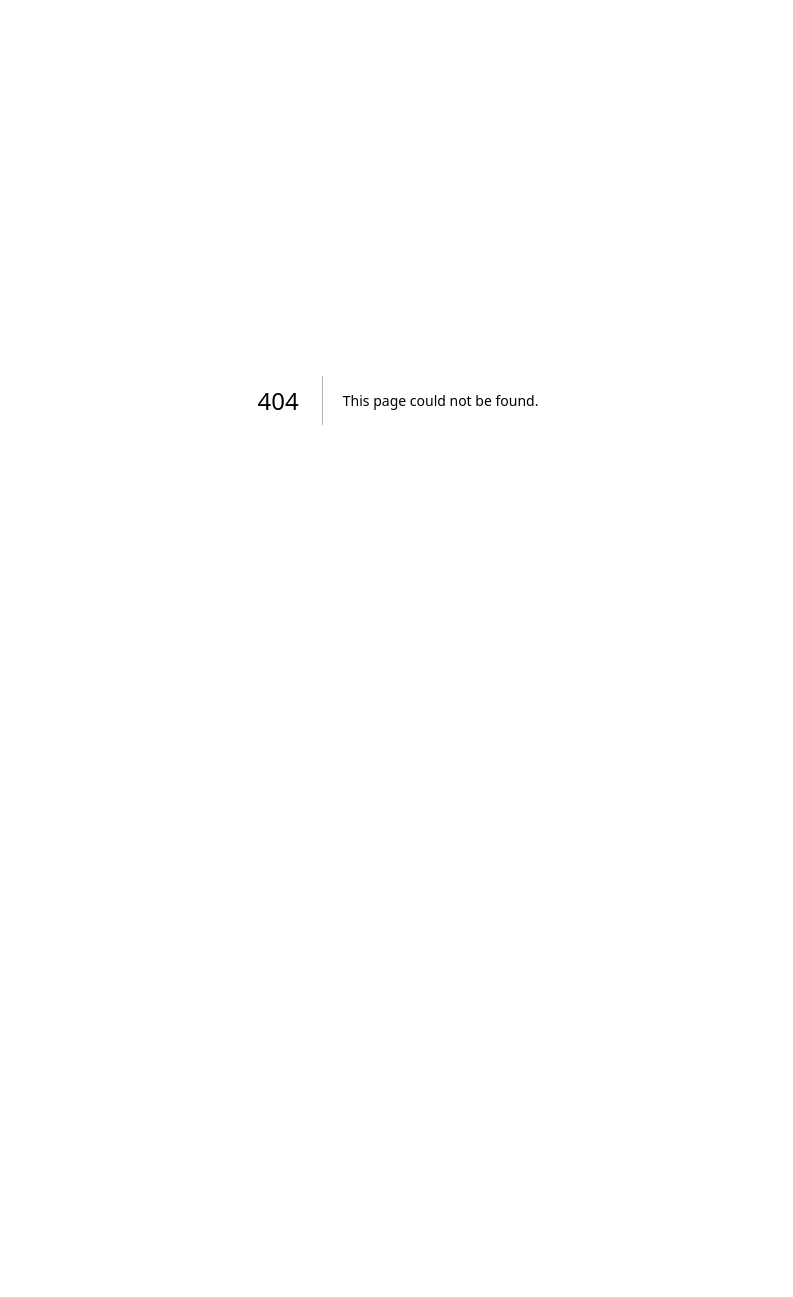
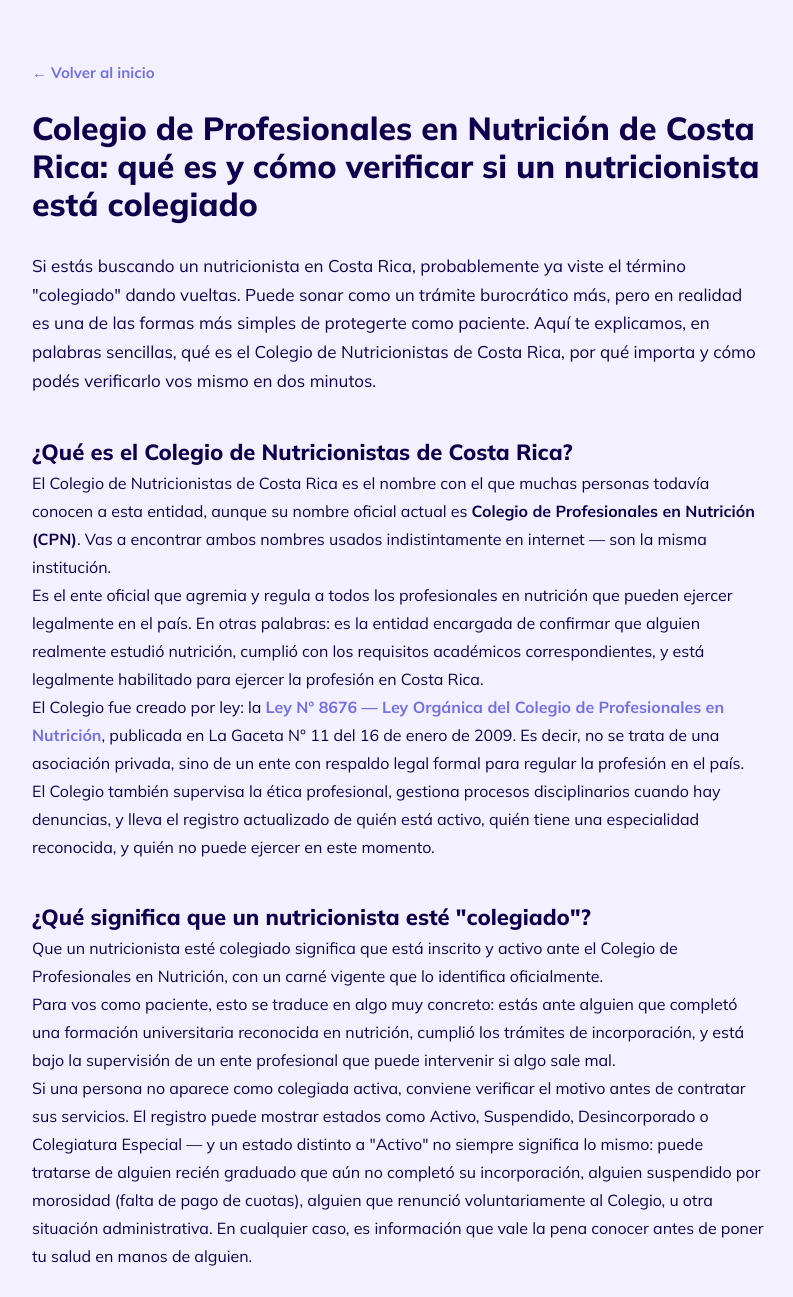
Before and after one commit to Cubujuqui/ncr-directory, a Next.js app: page /colegio-de-nutricionistas-costa-rica in a window 1280 px wide. Before the commit this address had no page. Shown: the top 1297 px of the page, without its empty margins (242-1035 px from the left). Before the commit the page ends 800 px from the top, so only its background shows below. Built offline with nearby package versions, Linux system fonts and the light colour scheme.

Commit message:
add colegio de nutricionistas cornerstone page targeting high-value keyword

```diff
--- /dev/null
+++ b/app/colegio-de-nutricionistas-costa-rica/page.tsx
@@ -0,0 +1,102 @@
+import React from 'react';
+import Link from 'next/link';
+import type { Metadata } from 'next';
+
+export const metadata: Metadata = {
+  title: 'Colegio de Nutricionistas de Costa Rica: qué es y cómo verificar',
+  description:
+    'Descubrí qué es el Colegio de Nutricionistas de Costa Rica (CPN), qué significa "estar colegiado" y cómo verificar si tu nutricionista está autorizado.',
+};
+
+export default function ColegioNutricionistas() {
+  return (
+    <div style={{ minHeight: '100vh', background: '#F3F0FF', fontFamily: "'Mulish', system-ui, sans-serif", color: '#10004C' }}>
+      <div style={{ maxWidth: '780px', margin: '0 auto', padding: '60px 24px' }}>
+        <Link href="/" style={{ color: '#7370E0', textDecoration: 'none', fontWeight: 700, fontSize: '15px' }}>
+          ← Volver al inicio
+        </Link>
+
+        <h1 style={{ fontSize: '32px', fontWeight: 800, margin: '24px 0 8px', lineHeight: 1.2 }}>
+          Colegio de Profesionales en Nutrición de Costa Rica: qué es y cómo verificar si un nutricionista está colegiado
+        </h1>
+
+        <p style={{ fontSize: '17px', lineHeight: 1.7, color: '#10004C', marginTop: '28px' }}>
+          Si estás buscando un nutricionista en Costa Rica, probablemente ya viste el término &quot;colegiado&quot; dando vueltas. Puede sonar como un trámite burocrático más, pero en realidad es una de las formas más simples de protegerte como paciente. Aquí te explicamos, en palabras sencillas, qué es el Colegio de Nutricionistas de Costa Rica, por qué importa y cómo podés verificarlo vos mismo en dos minutos.
+        </p>
+
+        <h2 style={{ fontSize: '22px', fontWeight: 800, marginTop: '40px' }}>¿Qué es el Colegio de Nutricionistas de Costa Rica?</h2>
+        <p style={{ fontSize: '16px', lineHeight: 1.75 }}>
+          El Colegio de Nutricionistas de Costa Rica es el nombre con el que muchas personas todavía conocen a esta entidad, aunque su nombre oficial actual es <strong>Colegio de Profesionales en Nutrición (CPN)</strong>. Vas a encontrar ambos nombres usados indistintamente en internet — son la misma institución.
+        </p>
+        <p style={{ fontSize: '16px', lineHeight: 1.75 }}>
+          Es el ente oficial que agremia y regula a todos los profesionales en nutrición que pueden ejercer legalmente en el país. En otras palabras: es la entidad encargada de confirmar que alguien realmente estudió nutrición, cumplió con los requisitos académicos correspondientes, y está legalmente habilitado para ejercer la profesión en Costa Rica.
+        </p>
+<p style={{ fontSize: '16px', lineHeight: 1.75 }}>
+          {'El Colegio fue creado por ley: la '}
+          {React.createElement(
+            'a',
+            {
+              href: 'http://www.pgrweb.go.cr/scij/Busqueda/Normativa/Normas/nrm_texto_completo.aspx?param2=NRTC&nValor1=1&nValor2=64716&strTipM=TC',
+              target: '_blank',
+              rel: 'noopener noreferrer',
+              style: { color: '#7370E0', fontWeight: 700 },
+            },
+            'Ley N° 8676 — Ley Orgánica del Colegio de Profesionales en Nutrición'
+          )}
+          {', publicada en La Gaceta N° 11 del 16 de enero de 2009. Es decir, no se trata de una asociación privada, sino de un ente con respaldo legal formal para regular la profesión en el país.'}
+        </p>        <p style={{ fontSize: '16px', lineHeight: 1.75 }}>
+          El Colegio también supervisa la ética profesional, gestiona procesos disciplinarios cuando hay denuncias, y lleva el registro actualizado de quién está activo, quién tiene una especialidad reconocida, y quién no puede ejercer en este momento.
+        </p>
+
+        <h2 style={{ fontSize: '22px', fontWeight: 800, marginTop: '40px' }}>¿Qué significa que un nutricionista esté &quot;colegiado&quot;?</h2>
+        <p style={{ fontSize: '16px', lineHeight: 1.75 }}>
+          Que un nutricionista esté colegiado significa que está inscrito y activo ante el Colegio de Profesionales en Nutrición, con un carné vigente que lo identifica oficialmente.
+        </p>
+        <p style={{ fontSize: '16px', lineHeight: 1.75 }}>
+          Para vos como paciente, esto se traduce en algo muy concreto: estás ante alguien que completó una formación universitaria reconocida en nutrición, cumplió los trámites de incorporación, y está bajo la supervisión de un ente profesional que puede intervenir si algo sale mal.
+        </p>
+        <p style={{ fontSize: '16px', lineHeight: 1.75 }}>
+          Si una persona no aparece como colegiada activa, conviene verificar el motivo antes de contratar sus servicios. El registro puede mostrar estados como Activo, Suspendido, Desincorporado o Colegiatura Especial — y un estado distinto a &quot;Activo&quot; no siempre significa lo mismo: puede tratarse de alguien recién graduado que aún no completó su incorporación, alguien suspendido por morosidad (falta de pago de cuotas), alguien que renunció voluntariamente al Colegio, u otra situación administrativa. En cualquier caso, es información que vale la pena conocer antes de poner tu salud en manos de alguien.
+        </p>
+
+        <h2 style={{ fontSize: '22px', fontWeight: 800, marginTop: '40px' }}>Cómo verificar si un nutricionista está colegiado</h2>
+        <p style={{ fontSize: '16px', lineHeight: 1.75 }}>
+          La buena noticia es que esta verificación es pública y gratuita. Así podés hacerla:
+        </p>
+
+        <h3 style={{ fontSize: '18px', fontWeight: 700, marginTop: '24px' }}>Paso 1: Conseguí el nombre completo o el número de carné</h3>
+        <p style={{ fontSize: '16px', lineHeight: 1.75 }}>
+          Cualquiera de los dos te sirve para buscar. El número de carné es el más preciso, porque hay nombres y apellidos repetidos.
+        </p>
+
+        <h3 style={{ fontSize: '18px', fontWeight: 700, marginTop: '24px' }}>Paso 2: Buscá el buscador oficial de colegiados del CPN</h3>
+        <p style={{ fontSize: '16px', lineHeight: 1.75 }}>
+          El Colegio mantiene un buscador público donde podés filtrar por estado: Activo, Colegiatura Especial, Desincorporado o Suspendido. Ahí podés buscar por nombre, apellido o número de carné. La forma más fácil de encontrarlo es buscar en Google &quot;búsqueda de colegiados CPN&quot; o &quot;estado de colegiatura CPN Costa Rica&quot; — el Colegio ha migrado de dominio más de una vez, así que una búsqueda directa es más confiable que un enlace fijo.
+        </p>
+
+        <h3 style={{ fontSize: '18px', fontWeight: 700, marginTop: '24px' }}>Paso 3: Revisá el estado</h3>
+        <p style={{ fontSize: '16px', lineHeight: 1.75 }}>
+          Lo que te interesa ver es que el estado diga <strong>&quot;Activo&quot;</strong>. Si aparece como suspendido, desincorporado, o simplemente no aparece en la búsqueda, es una señal para hacer más preguntas antes de agendar una consulta.
+        </p>
+
+        <h3 style={{ fontSize: '18px', fontWeight: 700, marginTop: '24px' }}>Paso 4: Si tenés dudas, contactá directamente al Colegio</h3>
+        <p style={{ fontSize: '16px', lineHeight: 1.75 }}>
+          Para casos específicos o dudas sobre el proceso, el Colegio también atiende consultas directas a través de sus canales oficiales de contacto.
+        </p>
+
+        <div style={{ background: '#BFB6FF', borderRadius: '18px', padding: '28px', marginTop: '48px' }}>
+          <h2 style={{ fontSize: '22px', fontWeight: 800, margin: '0 0 10px' }}>Buscá nutricionistas colegiados en Nutricionistas en Costa Rica</h2>
+          <p style={{ fontSize: '16px', lineHeight: 1.7, margin: '0 0 20px' }}>
+            En nuestro directorio reunimos información pública de nutricionistas activos registrados ante el Colegio de Profesionales en Nutrición, para que puedas buscar por especialidad, ubicación y modalidad de atención — sin tener que hacer vos mismo la verificación desde cero cada vez.
+          </p>
+          <Link
+            href="/directorio"
+            style={{ display: 'inline-flex', background: '#7370E0', color: '#ffffff', padding: '12px 26px', borderRadius: '999px', textDecoration: 'none', fontWeight: 800, fontSize: '15px' }}
+          >
+            Ver el directorio
+          </Link>
+        </div>
+      </div>
+    </div>
+  );
+}
--- a/app/layout.tsx
+++ b/app/layout.tsx
@@ -4,7 +4,7 @@ import "./globals.css";
 export const metadata: Metadata = {
   title: "Nutricionistas en Costa Rica | Agenda tu Cita Online",
   description:
-    "Encuentra nutricionistas en Costa Rica especializados en pérdida de peso, nutrición deportiva, infantil y más. Agenda tu cita online o presencial.",
+    "Encontrá las mejores nutricionistas en Costa Rica. Especialistas en pérdida de peso, nutrición deportiva, infantil y más. Agendá tu cita online o presencial.",
 };
 
 export default function RootLayout({
```
